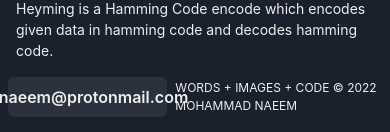
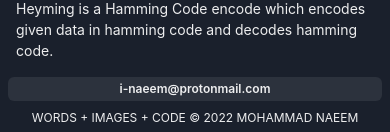
Before and after one commit to i-naeem/i-naeem.github.io, a React (Create React App) app: page / in a window 390 px wide. Shown: the part 1399-1531 px from the top of the page. Built offline with nearby package versions, Linux system fonts and the light colour scheme.

Commit message:
:sparkles: fix responsive issues

```diff
--- a/src/App.js
+++ b/src/App.js
@@ -91,7 +91,7 @@ const App = (props) => {
           <SimpleGrid columns={[1, 1, 2, 3]} gap={1} id="works" minH="60vh">
             {projects.map((project) => {
               return (
-                <Stack p="2">
+                <Stack p="2" key={project.id}>
                   <Link
                     as="a"
                     href={project.link}
@@ -109,14 +109,21 @@ const App = (props) => {
         </Box>
       </main>
       <footer>
-        <HStack justify="space-between" p={[2, 10]}>
-          <Button onClick={onCopy}>i-naeem@protonmail.com</Button>
+        <Stack
+          direction={['column', 'row']}
+          justify="space-between"
+          p={[2, 10]}
+        >
+          <Button onClick={onCopy} size="xs">
+            {' '}
+            i-naeem@protonmail.com
+          </Button>
 
-          <Text textTransform="uppercase" fontSize="xs">
+          <Text textTransform="uppercase" align="center" fontSize="xs">
             Words + Images + Code &copy; {new Date().getFullYear()} Mohammad
             Naeem
           </Text>
-        </HStack>
+        </Stack>
       </footer>
     </SimpleGrid>
   );
```
